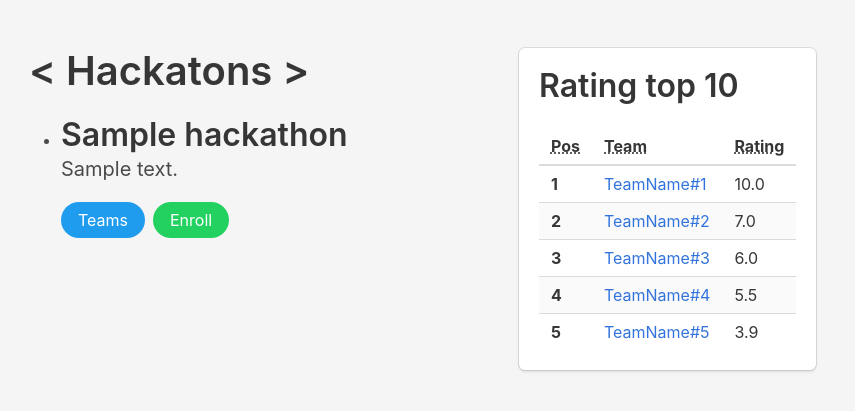
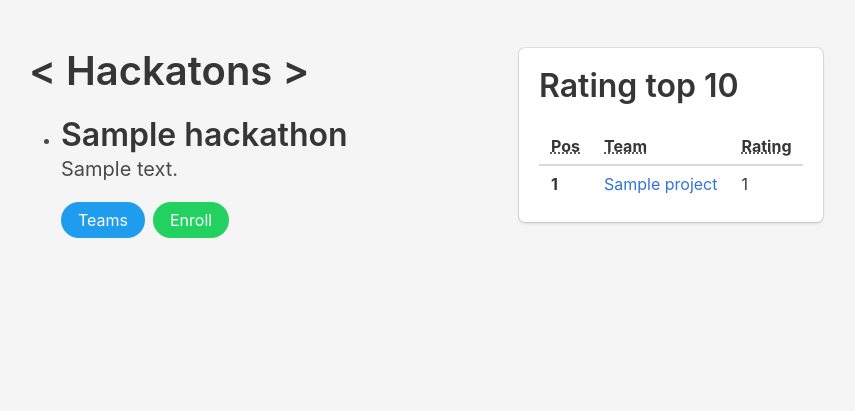
Before and after one commit to fishparmak/djangogirls, a Django app: page /home/ in a window 1280 px wide. Shown: the part 84-495 px from the top of the page, without its empty margins (133-988 px from the left). Run offline with Django 3.2, Linux system fonts and the light colour scheme; tables that the repository leaves empty hold one stand-in row (values such as "Sample post"); some libraries are stand-ins or nearby versions.

Commit message:
add rating back

```diff
--- a/blog/models.py
+++ b/blog/models.py
@@ -63,6 +63,7 @@ class Team(models.Model):
 class Project(models.Model):
     name = models.CharField(max_length=200,null=True, blank=True, default='Name')
     description = models.TextField( null=True, blank=True, default='Description')
+    likes = models.IntegerField( null=True, blank=True, default=0)
     created_date = models.DateField(default=datetime.date.today)
 
     def __str__(self):
--- a/blog/templates/blog/home.html
+++ b/blog/templates/blog/home.html
@@ -34,31 +34,13 @@
 							</tr>
 						</thead>
 						<tbody>
+                        {% for project in projects %}
 							<tr>
 								<th>1</th>
-								<td><a href="#">TeamName#1</a></td>
-								<td>10.0</td>
+								<td><a href="#">{{ project.name }}</a></td>
+								<td>{{ project.likes }}</td>
 							</tr>
-							<tr>
-								<th>2</th>
-								<td><a href="#">TeamName#2</a></td>
-								<td>7.0</td>
-							</tr>
-							<tr>
-								<th>3</th>
-								<td><a href="#">TeamName#3</a></td>
-								<td>6.0</td>
-							</tr>
-							<tr>
-								<th>4</th>
-								<td><a href="#">TeamName#4</a></td>
-								<td>5.5</td>
-							</tr>
-							<tr>
-								<th>5</th>
-								<td><a href="#">TeamName#5</a></td>
-								<td>3.9</td>
-							</tr>
+						{% endfor %}
 						</tbody>
 					</table>
 				</div>
--- a/blog/views.py
+++ b/blog/views.py
@@ -1,6 +1,6 @@
 from django.shortcuts import render
 from django.utils import timezone
-from .models import Post, Hackathon
+from .models import Post, Hackathon, Project
 
 def base(request):
     posts = Post.objects.filter(published_date__lte=timezone.now()).order_by('published_date')
@@ -10,5 +10,13 @@ def login(request):
     return render(request, 'blog/login.html')
 
 def home(request):
+    temp = Project.objects.filter().order_by('-likes')
     hacks = Hackathon.objects.filter().order_by('date')
-    return render(request, 'blog/home.html', {'hacks': hacks})
+    projects = []
+    counter = 0;
+    for t in temp:
+        projects.append(t)
+        counter+=1
+        if counter==9:
+            break
+    return render(request, 'blog/home.html', {'hacks': hacks, 'projects':projects})
```
Also changed, not shown: blog/migrations/0011_project_likes.py (added).
